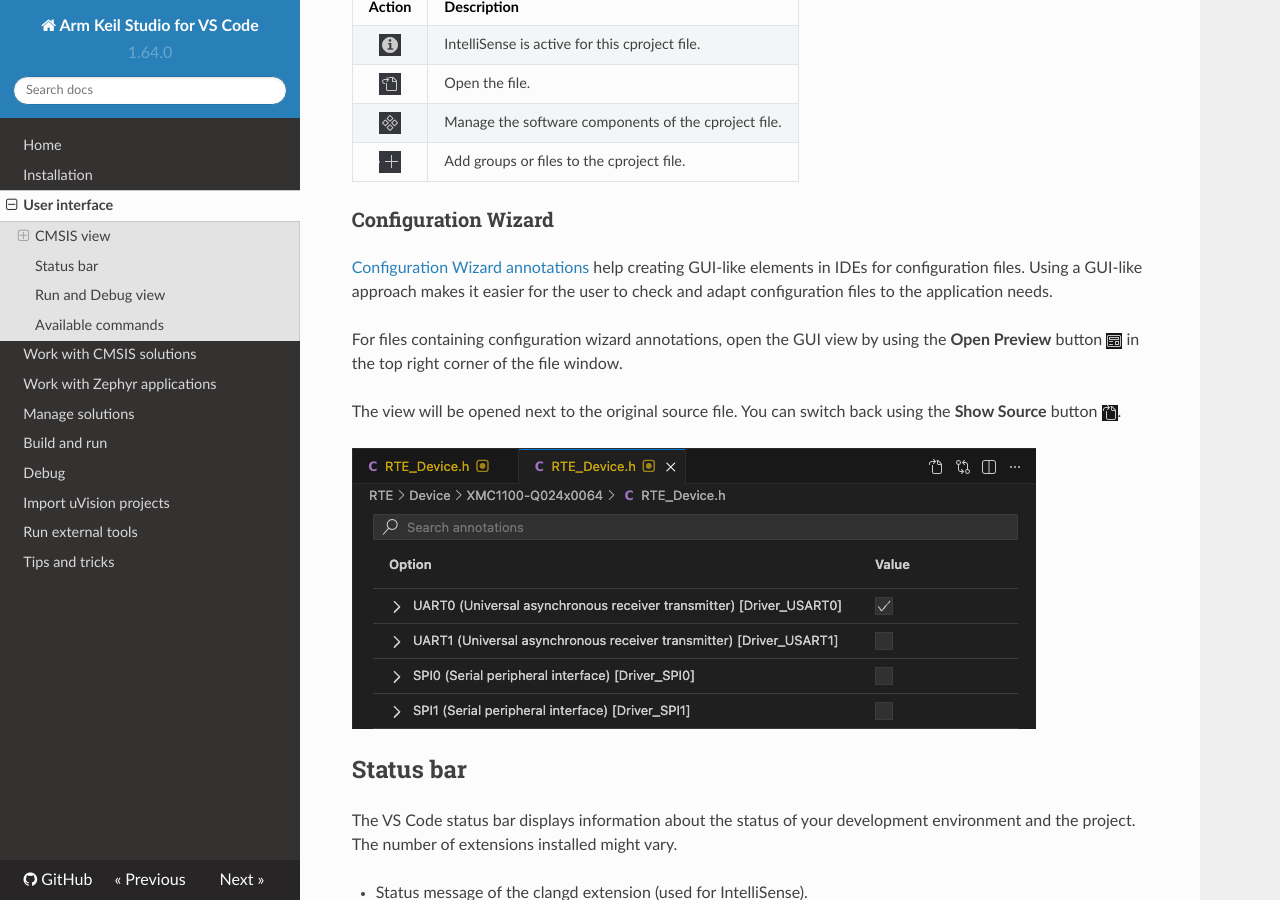
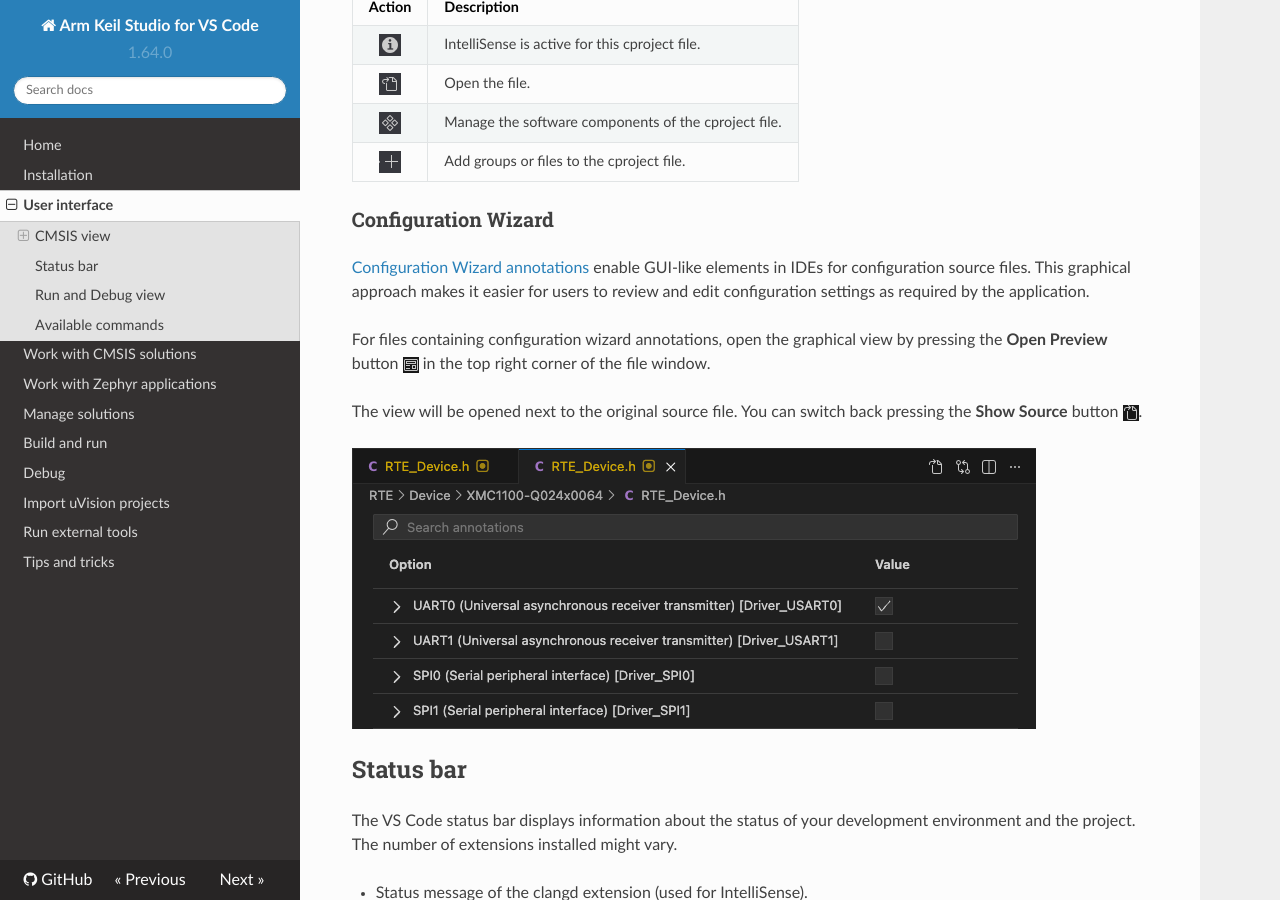
Before and after one commit to MDK-Packs/vscode-cmsis-solution-docs, an MkDocs documentation site: the page built from docs/userinterface.md, in a window 1280 px wide and 900 px high, scrolled down 2413 px. Built offline with MkDocs 1.6.1, drawn with Linux system fonts in a browser that asks for light colours; nearby versions of some CDN libraries.

Commit message:
Updates after feedback

```diff
--- a/docs/userinterface.md
+++ b/docs/userinterface.md
@@ -63,13 +63,13 @@
 ### Configuration Wizard
 
 [Configuration Wizard annotations](https://open-cmsis-pack.github.io/Open-CMSIS-Pack-Spec/main/html/configWizard.html)
-help creating GUI-like elements in IDEs for configuration files. Using a GUI-like approach makes it easier for the user
-to check and adapt configuration files to the application needs.
+enable GUI-like elements in IDEs for configuration source files. This graphical approach makes it easier for users
+to review and edit configuration settings as required by the application.
 
-For files containing configuration wizard annotations, open the GUI view by using the **Open Preview** button
+For files containing configuration wizard annotations, open the graphical view by pressing the **Open Preview** button
 ![Open Preview](./images/open-conf-wiz-view-icon.png) in the top right corner of the file window.
 
-The view will be opened next to the original source file. You can switch back using the **Show Source** button
+The view will be opened next to the original source file. You can switch back pressing the **Show Source** button
 ![Open source file view](./images/open-source-file-view-icon.png).
 
 ![RTE_Device.h file in configuration wizard view](./images/rte-devce-config-wiz-view.png)
```
